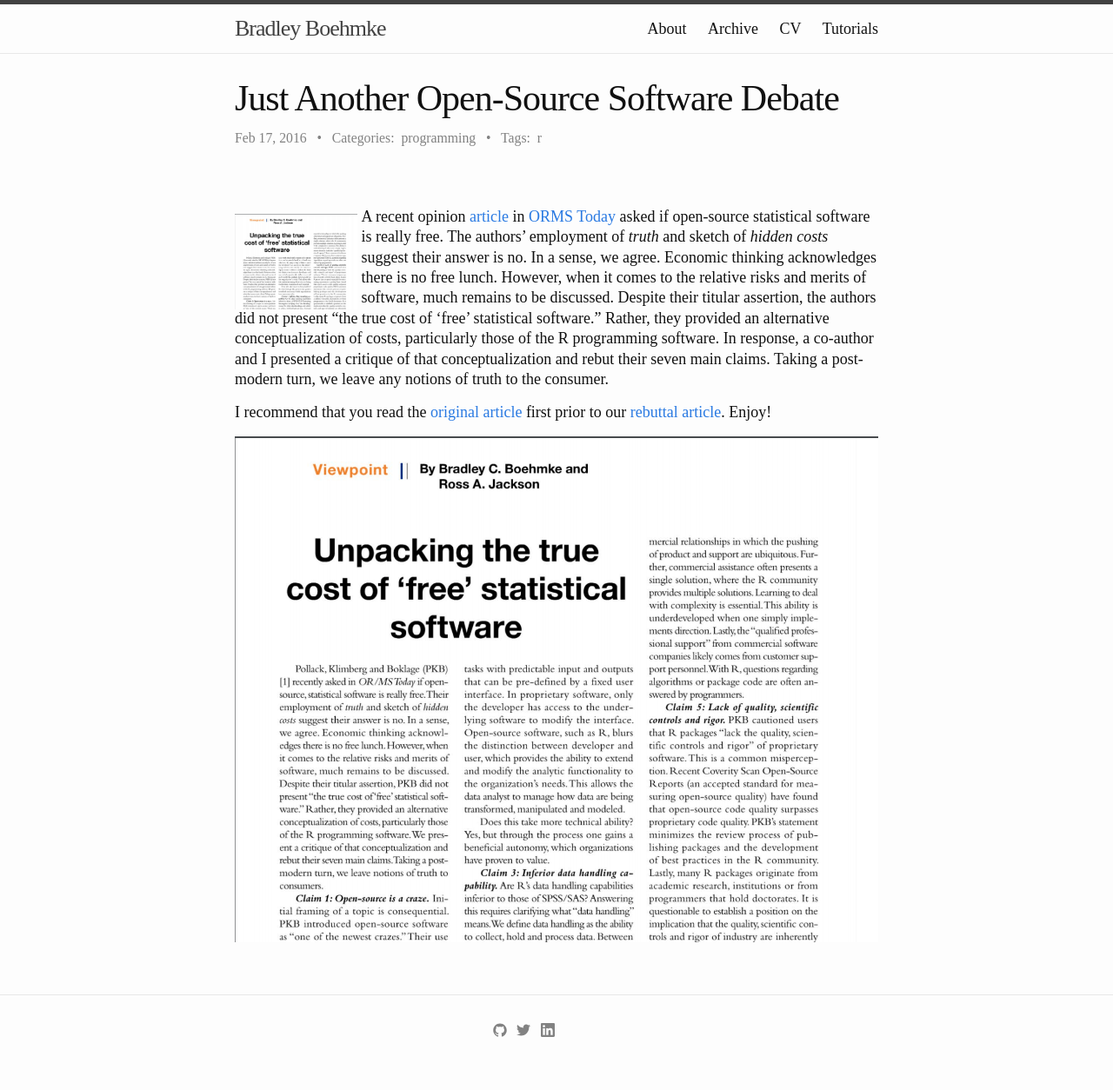
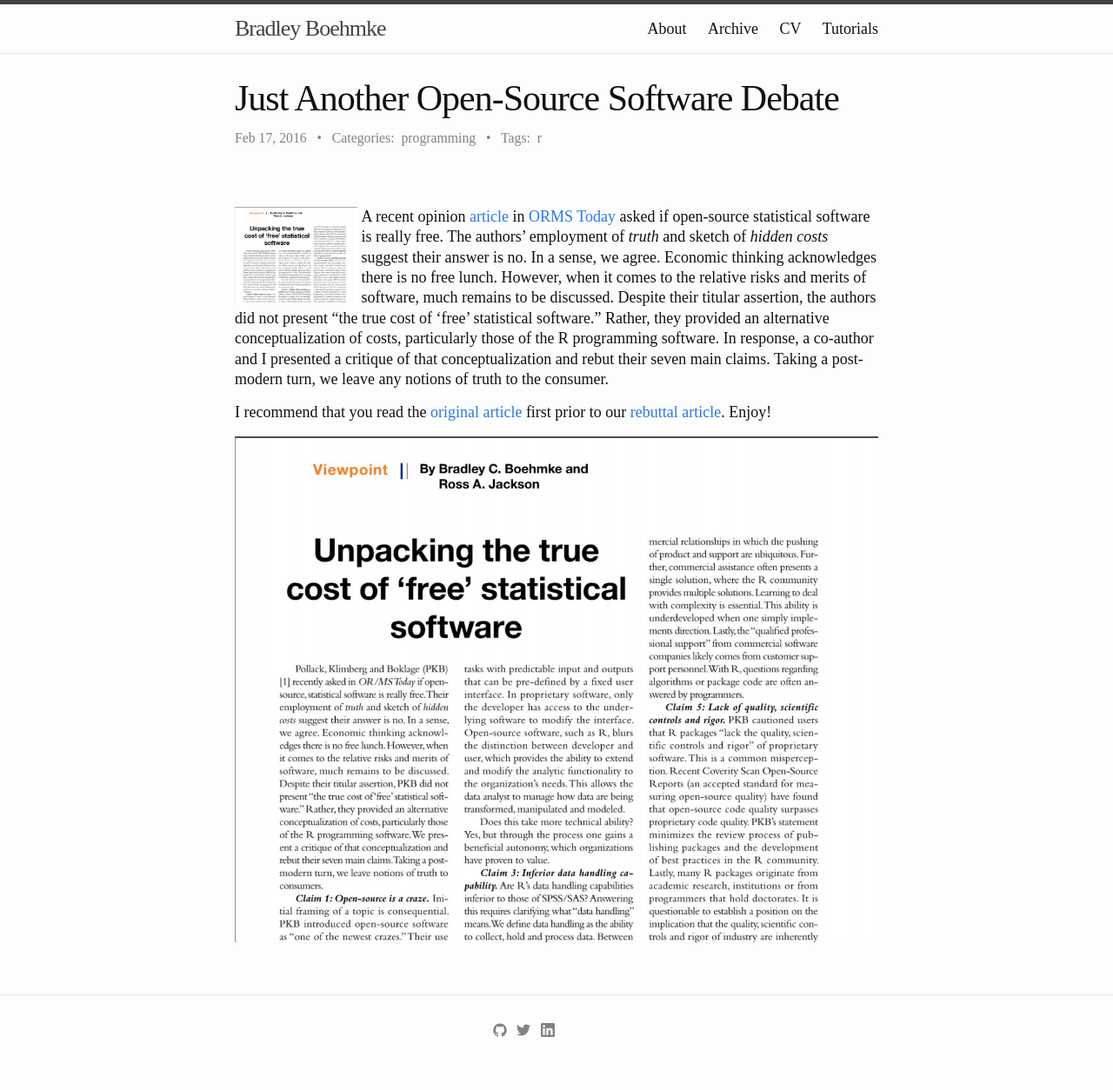
Before and after one commit to bradleyboehmke/bradleyboehmke, a Jekyll site: the page built from _posts/2016-02-17-just-another-open-source-software-debate.md, in a window 1280 px wide. Shown: the whole page at 87% size. Built offline with Jekyll 4.4.1, drawn with Linux system fonts in a browser that asks for light colours.

Commit message:
Update 2016-02-17-just-another-open-source-software-debate.md

```diff
--- a/_posts/2016-02-17-just-another-open-source-software-debate.md
+++ b/_posts/2016-02-17-just-another-open-source-software-debate.md
@@ -7,7 +7,7 @@
 categories: [programming]
 ---
 
-<a href="http://bradleyboehmke.github.io/2016/01/scraping-via-apis.html"><img src="http://bradleyboehmke.github.io/figure/source/just-another-open-source-software-debate/2016-02-17-just-another-open-source-software-debate/ORMSToday_article.png" alt="ORMS Today article" style="float:left; margin: 8px 5px -5px 0px; width: 19%; height: 19%;"></a>
+<a href="http://bradleyboehmke.github.io/2016/02/just-another-open-source-software-debate.html"><img src="http://bradleyboehmke.github.io/figure/source/just-another-open-source-software-debate/2016-02-17-just-another-open-source-software-debate/ORMSToday_article.png" alt="ORMS Today article" style="float:left; margin: 0px 5px -5px 0px; width: 19%; height: 19%;"></a>
 A recent opinion [article](https://www.dropbox.com/s/ej229r8oypj46le/Original%20Article%20by%20PKB.pdf?dl=0) in [ORMS Today](https://www.informs.org/ORMS-Today) asked if open-source statistical software is really free. The authors' employment of *truth* and sketch of *hidden costs* suggest their answer is no. In a sense, we agree. Economic thinking acknowledges there is no free lunch. However, when it comes to the relative risks and merits of software, much remains to be discussed. Despite their titular assertion, the authors did not present "the true cost of 'free' statistical software." Rather, they provided an alternative conceptualization of costs, particularly those of the R programming software. In response, a co-author and I presented a critique of that conceptualization and rebut their seven main claims. Taking a post-modern turn, we leave any notions of truth to the consumer.<!--more-->
 
 I recommend that you read the [original article](https://www.dropbox.com/s/ej229r8oypj46le/Original%20Article%20by%20PKB.pdf?dl=0) first prior to our [rebuttal article](https://www.dropbox.com/s/xgy0uwyh67zovhb/Published%20Version.pdf?dl=0). Enjoy!
```
